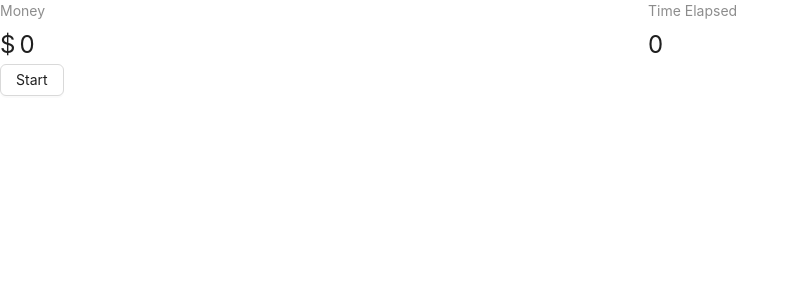
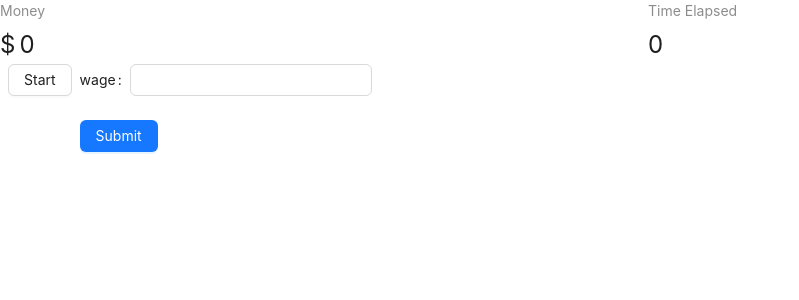
Before and after one commit to orionization/money-counter, a React (Create React App) app: page / in a window 1280 px wide. Shown: the top 300 px of the page, without its empty margins (0-799 px from the left). Built offline with nearby package versions, Linux system fonts and the light colour scheme.

Commit message:
WageForm makes more sense

```diff
--- a/src/Stuff/Counter.jsx
+++ b/src/Stuff/Counter.jsx
@@ -17,10 +17,12 @@ const Counter = () => {
       <Col span={12}>
         <TimeCounter />
       </Col>
-      <Row></Row>
-      <Col>
-        <TimeControls />
-      </Col>
+      <Col></Col>
+      <Row>
+        <Col>
+          <TimeControls />
+        </Col>
+      </Row>
       <Row></Row>
       <Col>
         <WageForm />
--- a/src/Stuff/TimeControls.jsx
+++ b/src/Stuff/TimeControls.jsx
@@ -8,6 +8,7 @@ const TimeControls = (props) => {
   const [startOrPause, setStartOrPause] = useState('Start');
 
   <MoneyCounter isRunning={isRunning} startOrPause={startOrPause} />;
+  <TimeCounter isRunning={isRunning} startOrPause={startOrPause} />;
 
   return (
     <Button
--- a/src/Stuff/TimeCounter.jsx
+++ b/src/Stuff/TimeCounter.jsx
@@ -1,5 +1,6 @@
 import { Statistic } from 'antd';
 import React, { useState, useEffect } from 'react';
+import TimeControls from './TimeControls';
 
 const TimeCounter = () => {
   // keep track of time
--- a/src/Stuff/WageForm.jsx
+++ b/src/Stuff/WageForm.jsx
@@ -4,11 +4,14 @@ import React from 'react';
 
 const WageForm = () => {
   const onFinish = (values) => {
-    console.log('Success:', values);
+    //handles form submission
+    //return <MoneyCounter />;
+    console.log('tbd');
   };
   const onFinishFailed = (errorInfo) => {
     console.log('Failed:', errorInfo);
   };
+  return (
     <>
       <Form
         name="basic"
@@ -31,10 +34,10 @@ const WageForm = () => {
       <Form.Item label="wage" name="wage">
         <Input />
       </Form.Item>
-    <Button type="primary" htmlType="submit">
+      <Button type="primary" htmlType="submit" onClick={onFinish}>
         Submit
       </Button>
-    ;
-  </>;
+    </>
+  );
 };
 export default WageForm;
```
Also changed, not shown: 1 other file (tests, documents, lock files or other folders). Lines whose indentation alone changed are shown as unchanged.
